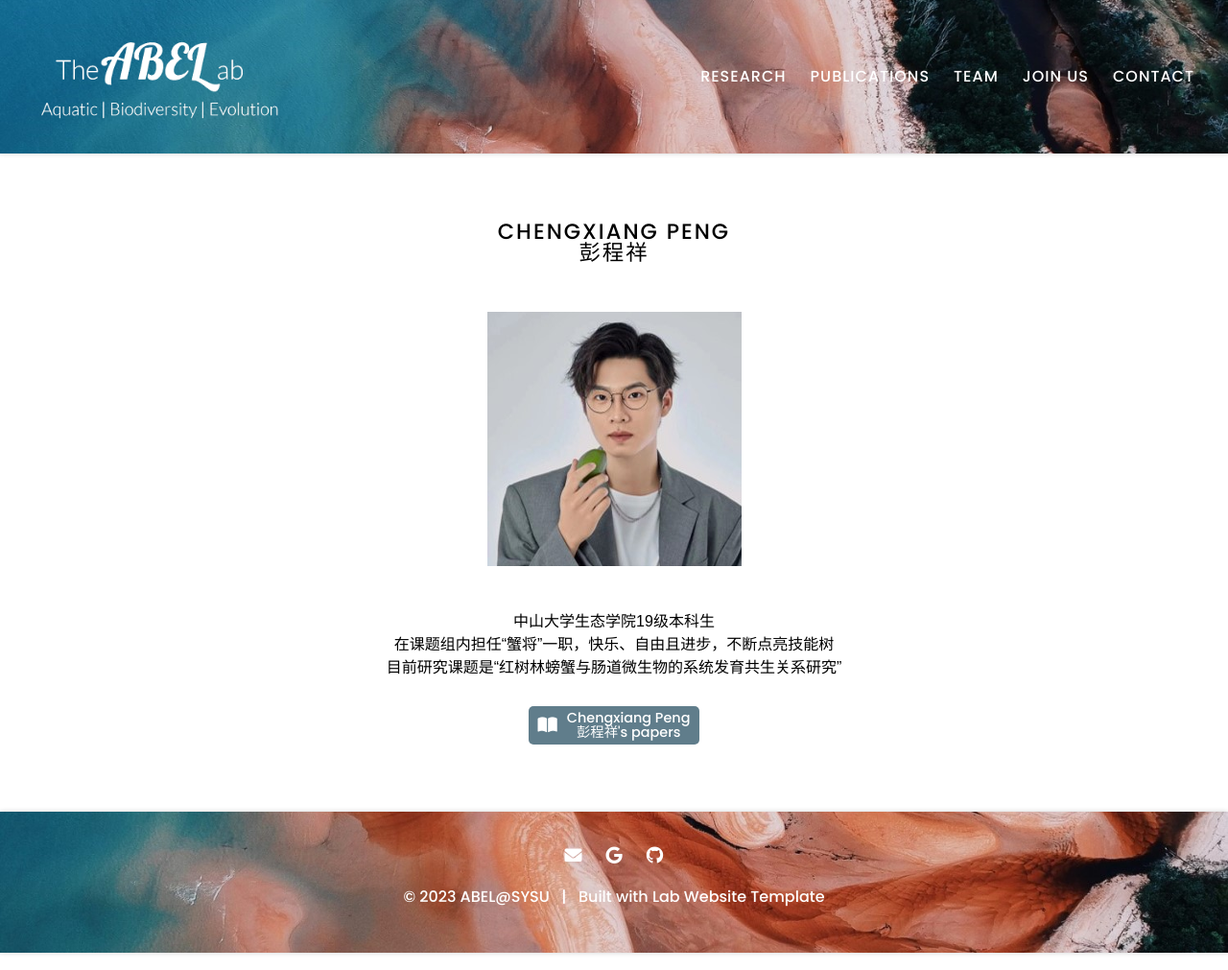
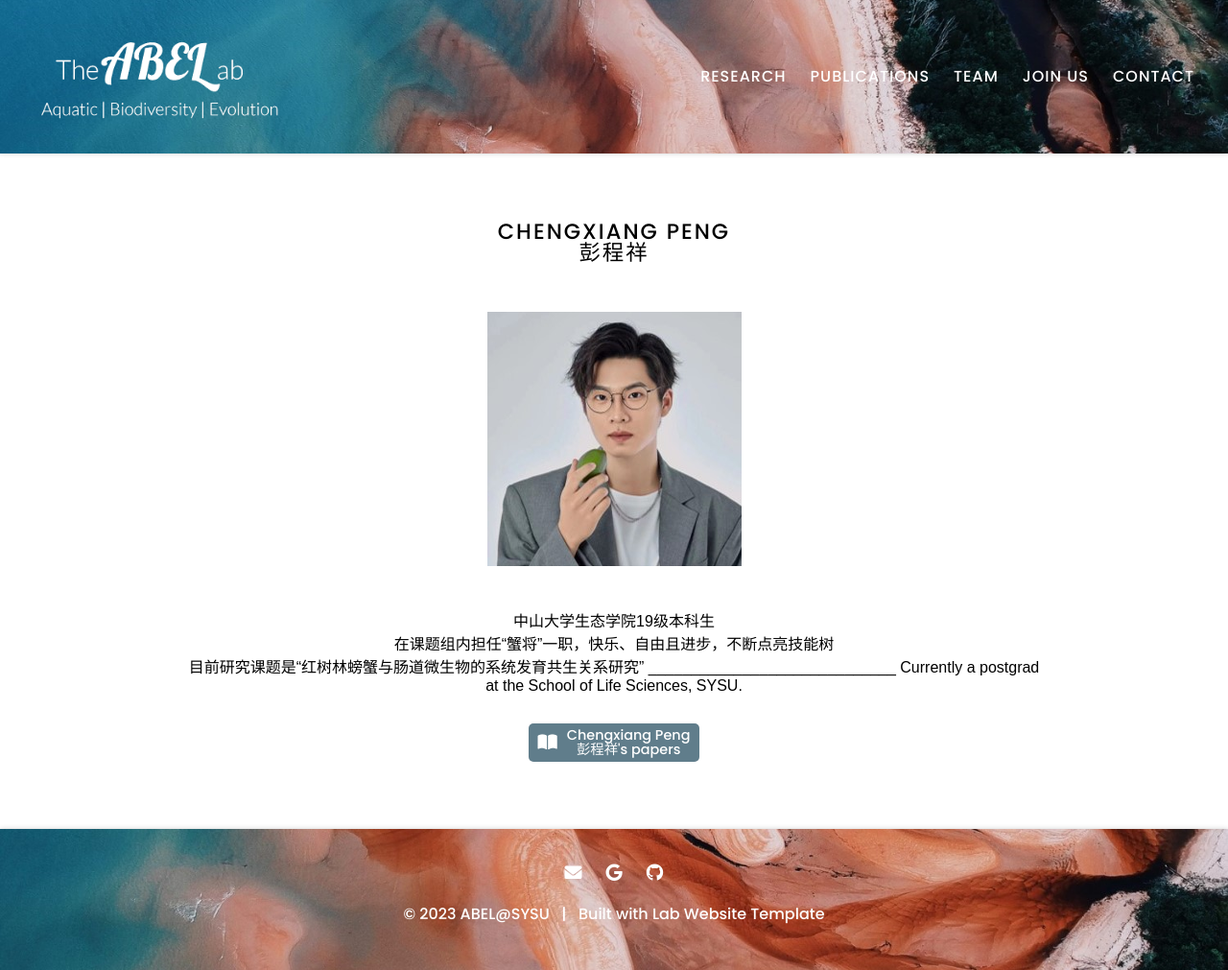
Before and after one commit to abel-sysu/en, a Jekyll site: the page built from _members/pengchengxiang.md, in a window 1280 px wide. Shown: the whole page at 96% size. Built offline with Jekyll 4.4.1, drawn with Linux system fonts in a browser that asks for light colours.

Commit message:
Update pengchengxiang.md

```diff
--- a/_members/pengchengxiang.md
+++ b/_members/pengchengxiang.md
@@ -11,4 +11,6 @@ aliases:
 中山大学生态学院19级本科生<br>
 在课题组内担任“蟹将”一职，快乐、自由且进步，不断点亮技能树<br>
 目前研究课题是“红树林螃蟹与肠道微生物的系统发育共生关系研究”
+_____________________________
+Currently a postgrad at the School of Life Sciences, SYSU.
 </centre>
```
